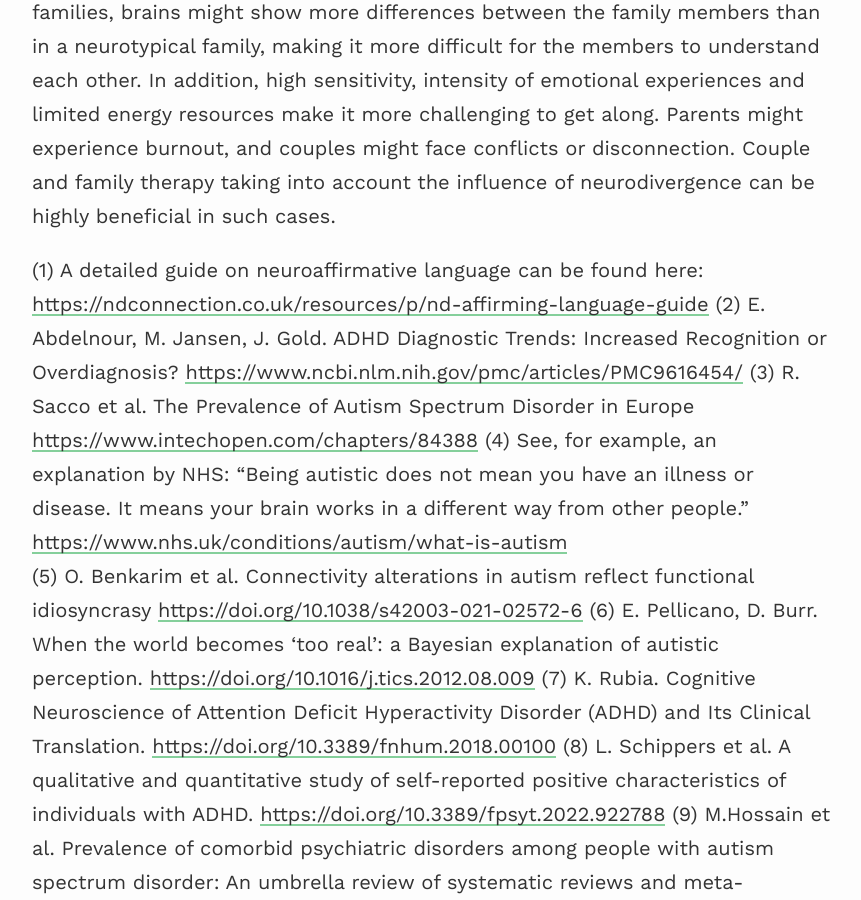
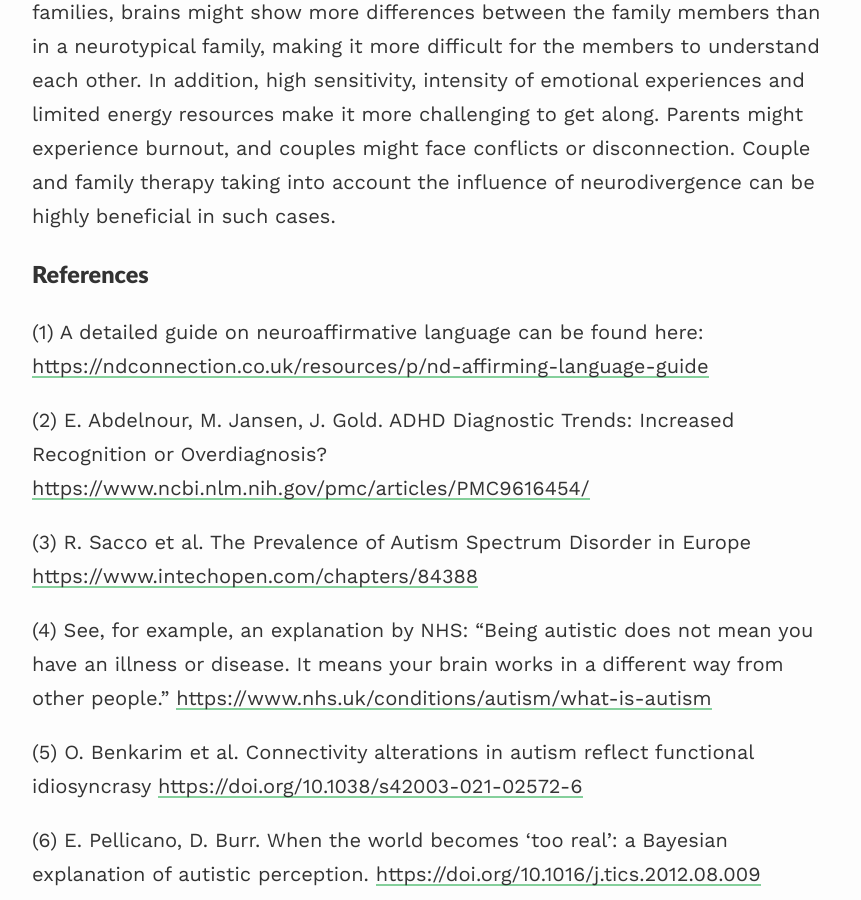
Before and after one commit to dobrushina/dobrushina.github.io, a Jekyll site: the page built from Neurodivergence-Psychotherapy.md, in a window 1280 px wide and 900 px high, scrolled down 5075 px. Shown: the whole window, without its empty margins (208-1069 px from the left). Built offline with Jekyll 4.4.1, drawn with Linux system fonts in a browser that asks for light colours; nearby versions of some CDN libraries.

Commit message:
Update Neurodivergence-Psychotherapy.md

```diff
--- a/Neurodivergence-Psychotherapy.md
+++ b/Neurodivergence-Psychotherapy.md
@@ -48,21 +48,41 @@ While some difficulties come from the neurodivergence itself, others originate f
 
 Last but not least, neurodivergent people might need family and couple therapy. As a rule of thumb, autism and ADHD can be found in several family members, both because they are genetically inherited and because neurodivergent people tend to find neurodivergent partners more interesting. In such neurodivergent families, brains might show more differences between the family members than in a neurotypical family, making it more difficult for the members to understand each other. In addition, high sensitivity, intensity of emotional experiences and limited energy resources make it more challenging to get along. Parents might experience burnout, and couples might face conflicts or disconnection. Couple and family therapy taking into account the influence of neurodivergence can be highly beneficial in such cases.
 
+### References
+<span class="small-text">
 (1) A detailed guide on neuroaffirmative language can be found here: <https://ndconnection.co.uk/resources/p/nd-affirming-language-guide>
+
 (2) E. Abdelnour, M. Jansen, J. Gold. ADHD Diagnostic Trends: Increased Recognition or Overdiagnosis? <https://www.ncbi.nlm.nih.gov/pmc/articles/PMC9616454/>
+
 (3) R. Sacco et al. The Prevalence of Autism Spectrum Disorder in Europe <https://www.intechopen.com/chapters/84388>
+
 (4) See, for example, an explanation by NHS: “Being autistic does not mean you have an illness or disease. It means your brain works in a different way from other people.” <https://www.nhs.uk/conditions/autism/what-is-autism>
+
 (5) O. Benkarim et al. Connectivity alterations in autism reflect functional idiosyncrasy <https://doi.org/10.1038/s42003-021-02572-6>
+
 (6) E. Pellicano, D. Burr. When the world becomes ‘too real’: a Bayesian explanation of autistic perception. <https://doi.org/10.1016/j.tics.2012.08.009>
+
 (7) K. Rubia. Cognitive Neuroscience of Attention Deficit Hyperactivity Disorder (ADHD) and Its Clinical Translation. <https://doi.org/10.3389/fnhum.2018.00100>
+
 (8) L. Schippers et al. A qualitative and quantitative study of self-reported positive characteristics of individuals with ADHD. <https://doi.org/10.3389/fpsyt.2022.922788>
+
 (9) M.Hossain et al. Prevalence of comorbid psychiatric disorders among people with autism spectrum disorder: An umbrella review of systematic reviews and meta-analyses. <https://www.sciencedirect.com/science/article/abs/pii/S0165178120300093>
+
 (10) M. Katzman et al. Adult ADHD and comorbid disorders: clinical implications of a dimensional approach. <https://bmcpsychiatry.biomedcentral.com/articles/10.1186/s12888-017-1463-3>
+
 (11) C. Fitzgerald et al. Suicidal behaviour among persons with attention-deficit hyperactivity disorder. <https://www.cambridge.org/core/journals/the-british-journal-of-psychiatry/article/suicidal-behaviour-among-persons-with-attentiondeficit-hyperactivity-disorder/6CECF48A64E415C871D233B2607114ED>
+
 (12) T. Hirvikoski et al. Premature mortality in autism spectrum disorder. <https://www.cambridge.org/core/journals/the-british-journal-of-psychiatry/article/premature-mortality-in-autism-spectrum-disorder/4C9260DB64DFC29AF945D32D1C15E8F2>
+
 (13) C. Baou at el. Effectiveness of primary care psychological therapy services for treating depression and anxiety in autistic adults in England: a retrospective, matched, observational cohort study of national health-care records. <https://www.sciencedirect.com/science/article/pii/S2215036623002912>
+
 (14) N. Doyle. Neurodiversity at work: a biopsychosocial model and the impact on working adults. <https://academic.oup.com/bmb/article/135/1/108/5913187>
+
 (15) You can find a self-assessment masking questionnaire here: <https://embrace-autism.com/cat-q/>
+
 (16) S. Cassidy et al. Is Camouflaging Autistic Traits Associated with Suicidal Thoughts and Behaviours? Expanding the Interpersonal Psychological Theory of Suicide in an Undergraduate Student Sample. <https://pubmed.ncbi.nlm.nih.gov/31820344/>
+
 (17) N. Brown et al. Associations Between Adverse Childhood Experiences and ADHD Diagnosis and Severity. <https://doi.org/10.1016/j.acap.2016.08.013>
+
 (18) D. Hoover, J. Kaufman. Adverse childhood experiences in children with autism spectrum disorder. <https://doi.org/10.1097/yco.0000000000000390>
+</span>
```
